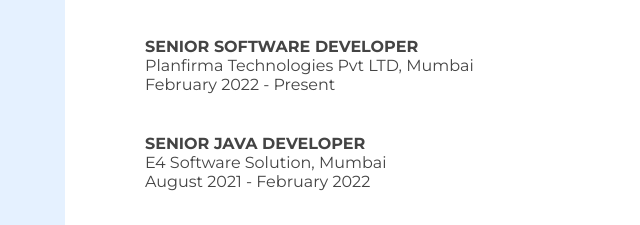
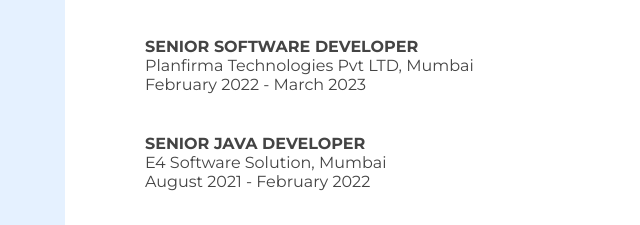
Before and after one commit to ibrijeshsoni/resume, a plain HTML site: page index.html in a window 1280 px wide. Shown: the part 413-638 px from the top of the page, 401-1041 px from the left. Drawn offline with Linux system fonts and the light colour scheme.

Commit message:
Update index.html

```diff
--- a/index.html
+++ b/index.html
@@ -190,7 +190,7 @@
         <div class="list">
           <strong>Senior Software Developer</strong>
           <p>Planfirma Technologies Pvt LTD, Mumbai</p>
-          <p>February 2022 - Present</p>
+          <p>February 2022 - March 2023</p>
         </div>
 
         <div class="list">
```
